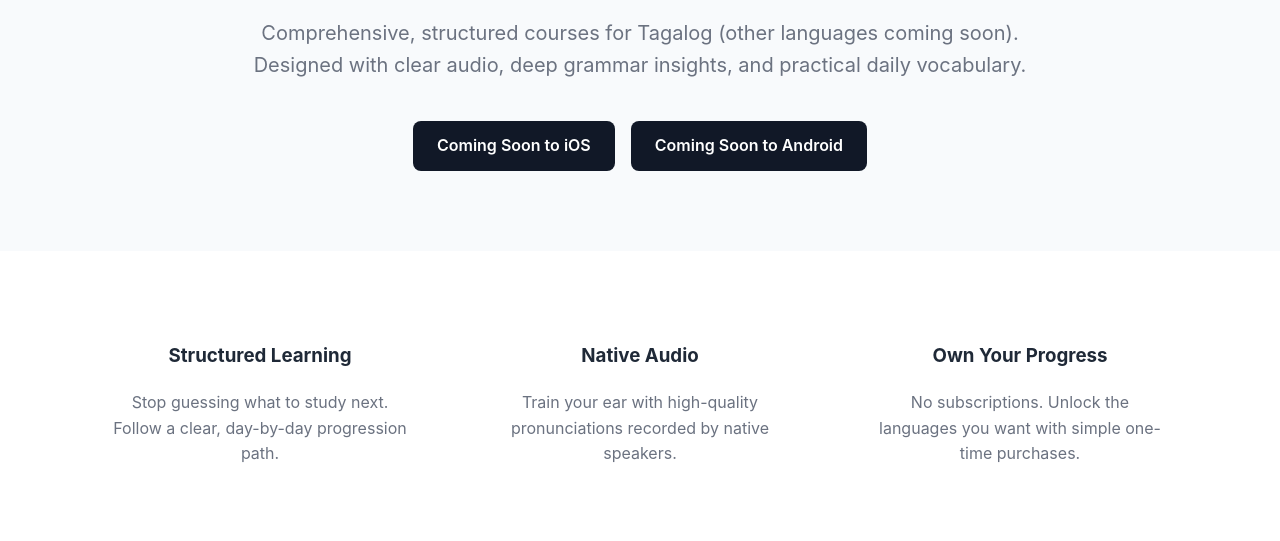
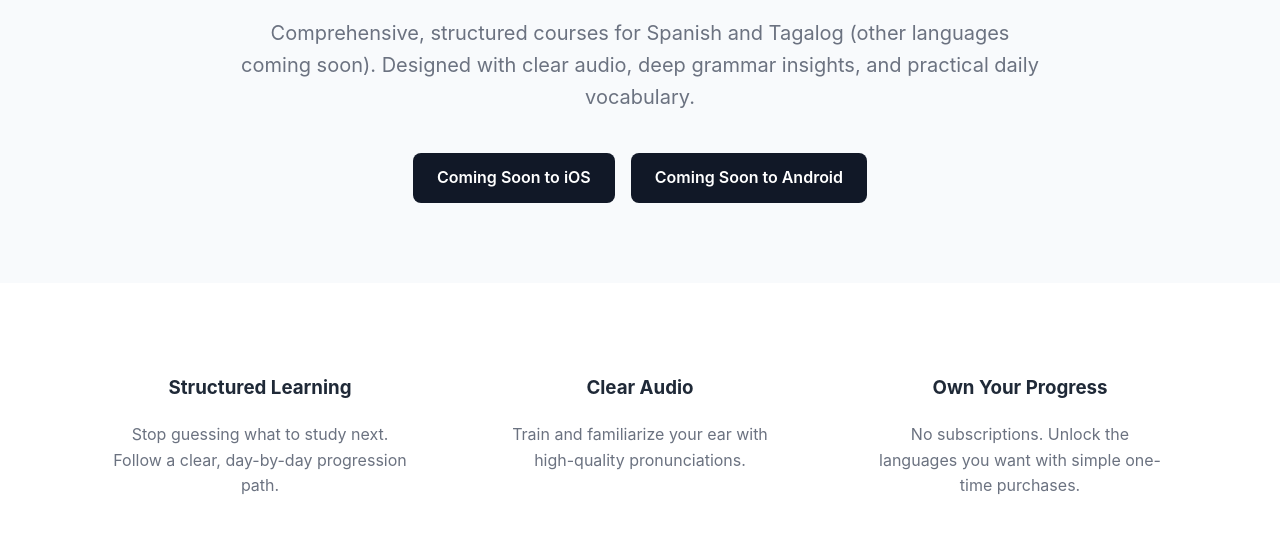
Before and after one commit to treyi00/filaya-legal, a plain HTML site: page index.html in a window 1280 px wide. Shown: the part 259-800 px from the top of the page. Drawn offline with Linux system fonts and the light colour scheme.

Commit message:
Update index.html

```diff
--- a/index.html
+++ b/index.html
@@ -113,7 +113,7 @@
 
     <main class="hero">
         <h1>Master a New Language.</h1>
-        <p>Comprehensive, structured courses for Tagalog (other languages coming soon). Designed with clear audio, deep grammar insights, and practical daily vocabulary.</p>
+        <p>Comprehensive, structured courses for Spanish and Tagalog (other languages coming soon). Designed with clear audio, deep grammar insights, and practical daily vocabulary.</p>
 
         <div class="badges">
             <span class="badge">Coming Soon to iOS</span>
@@ -127,8 +127,8 @@
             <p style="color: #6b7280;">Stop guessing what to study next. Follow a clear, day-by-day progression path.</p>
         </div>
         <div class="feature-card">
-            <h3>Native Audio</h3>
-            <p style="color: #6b7280;">Train your ear with high-quality pronunciations recorded by native speakers.</p>
+            <h3>Clear Audio</h3>
+            <p style="color: #6b7280;">Train and familiarize your ear with high-quality pronunciations.</p>
         </div>
         <div class="feature-card">
             <h3>Own Your Progress</h3>
```
